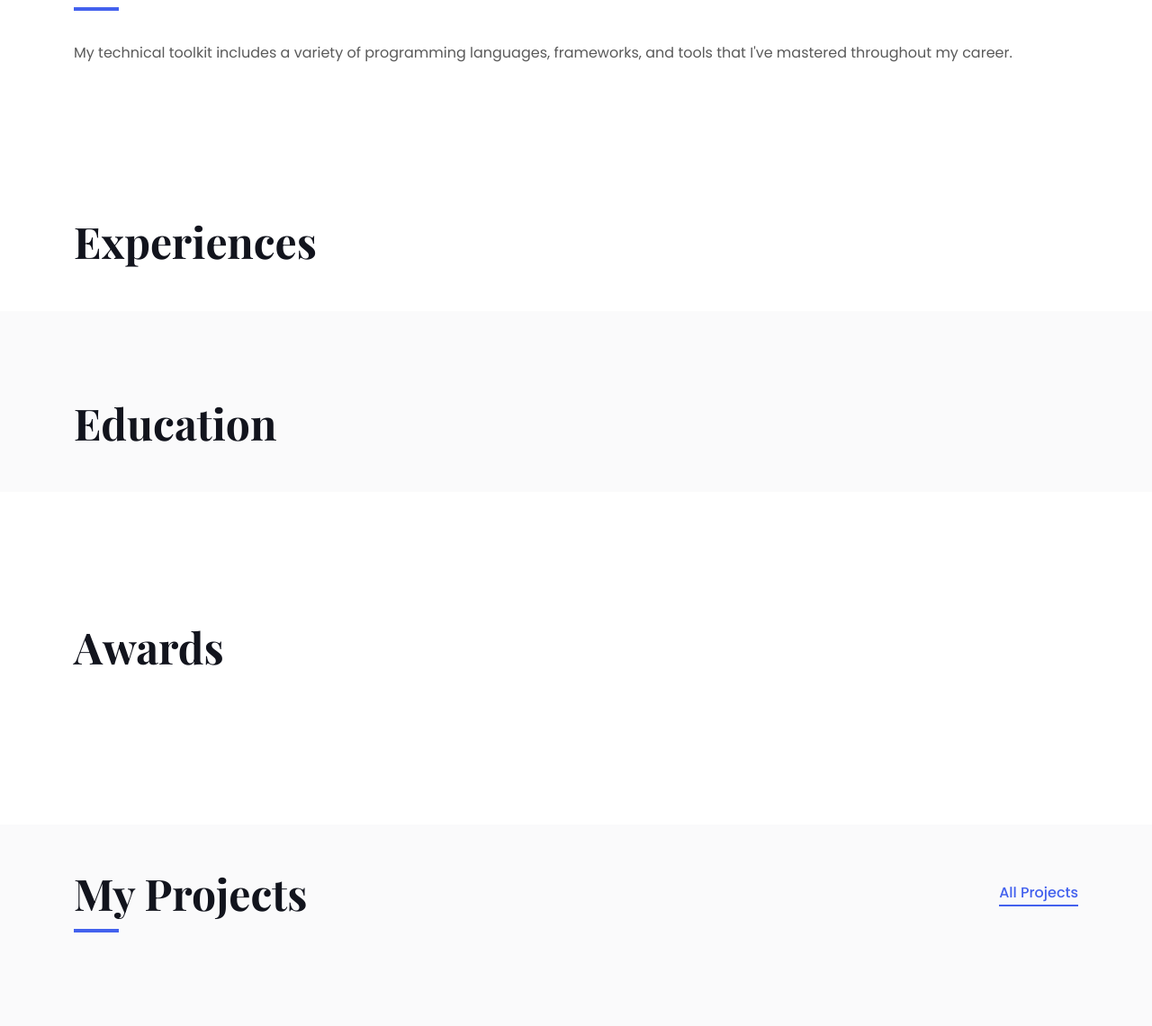
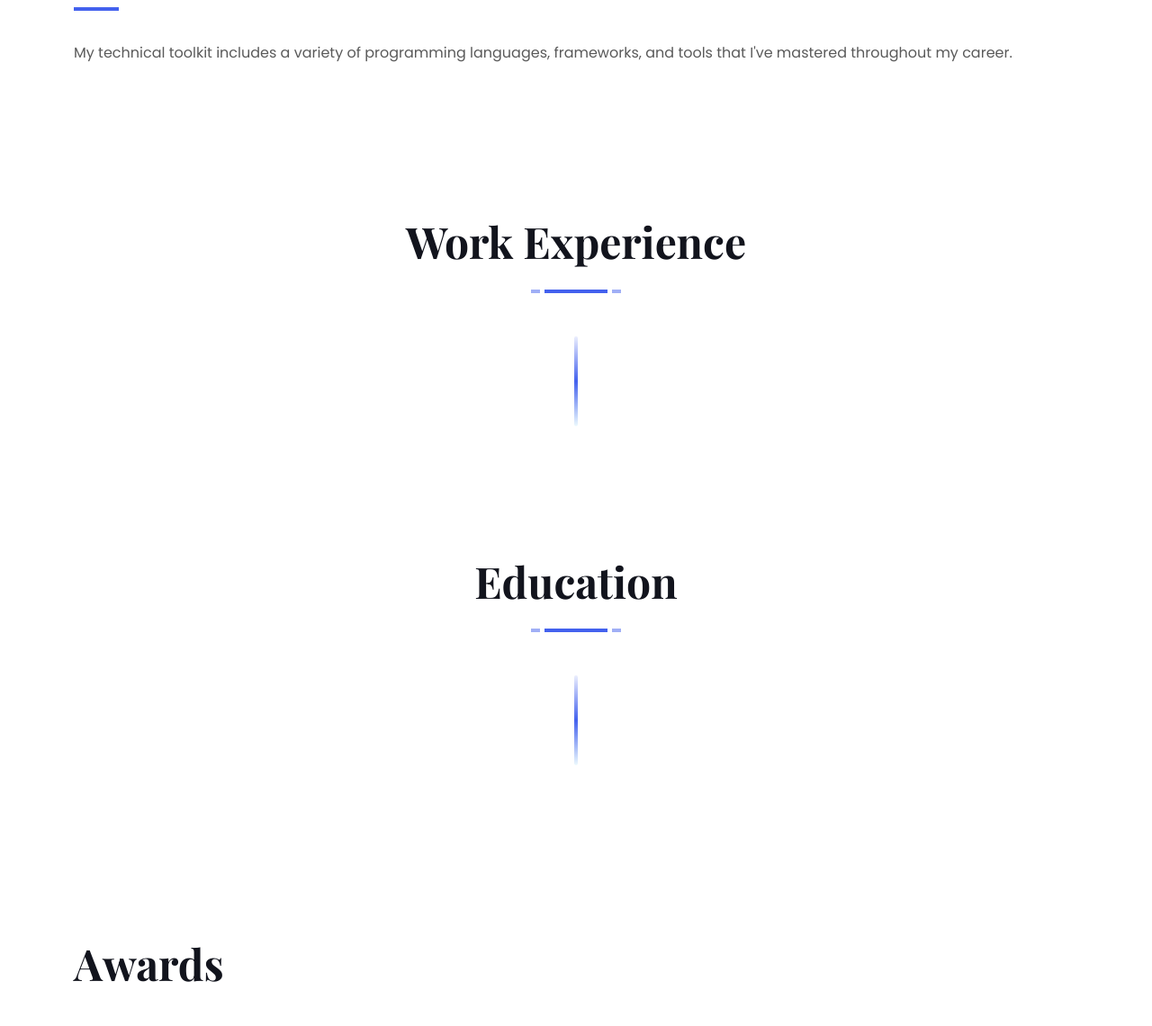
Before and after one commit to andre-fajar-n/Profile-Page, a Django app: page / in a window 1280 px wide. Shown: the part 1448-2589 px from the top of the page at 90% size. Run offline with Django 4.2, Linux system fonts and the light colour scheme; some libraries are stand-ins or nearby versions.

Commit message:
feat: redesign education and experience section

```diff
--- /dev/null
+++ b/profile_page/static/css/experience.css
@@ -0,0 +1,191 @@
+/*** Experience Timeline ***/
+.timeline-wrapper {
+    position: relative;
+    padding: 50px 0;
+}
+
+/* Timeline center line */
+.timeline-wrapper::before {
+    content: '';
+    position: absolute;
+    width: 4px;
+    background: linear-gradient(to bottom, rgba(67, 97, 238, 0.1), var(--primary), rgba(76, 201, 240, 0.1));
+    top: 0;
+    bottom: 0;
+    left: 50%;
+    margin-left: -2px;
+    border-radius: 4px;
+}
+
+/* Timeline items */
+.timeline-item {
+    position: relative;
+    margin-bottom: 50px;
+    width: 100%;
+}
+
+.timeline-item::after {
+    content: '';
+    display: table;
+    clear: both;
+}
+
+/* Left and right positioning */
+.timeline-item.left .timeline-panel {
+    float: left;
+    margin-right: 30px;
+}
+
+.timeline-item.right .timeline-panel {
+    float: right;
+    margin-left: 30px;
+}
+
+/* Timeline panels */
+.timeline-panel {
+    position: relative;
+    width: calc(50% - 40px);
+    background: #ffffff;
+    border-radius: var(--border-radius);
+    box-shadow: 0 5px 15px rgba(0,0,0,0.05);
+    transition: all 0.3s ease;
+    overflow: hidden;
+}
+
+.timeline-panel:hover {
+    transform: translateY(-5px);
+    box-shadow: 0 15px 30px rgba(67, 97, 238, 0.1);
+}
+
+/* Timeline icon */
+.timeline-icon {
+    position: absolute;
+    width: 50px;
+    height: 50px;
+    background: linear-gradient(135deg, var(--primary) 0%, var(--accent) 100%);
+    border-radius: 50%;
+    display: flex;
+    align-items: center;
+    justify-content: center;
+    color: white;
+    top: 20px;
+    z-index: 10;
+    box-shadow: 0 5px 10px rgba(67, 97, 238, 0.3);
+}
+
+.timeline-item.left .timeline-icon {
+    right: -25px;
+}
+
+.timeline-item.right .timeline-icon {
+    left: -25px;
+}
+
+/* Timeline date */
+.timeline-date {
+    background: rgba(67, 97, 238, 0.05);
+    padding: 15px 20px;
+    border-bottom: 1px solid rgba(67, 97, 238, 0.1);
+    font-weight: 500;
+    color: var(--primary);
+    display: flex;
+    flex-direction: column;
+}
+
+.timeline-date span {
+    font-size: 1rem;
+    font-weight: 600;
+}
+
+.timeline-date small {
+    font-size: 0.8rem;
+    color: var(--gray);
+    margin-top: 3px;
+}
+
+/* Timeline content */
+.timeline-body {
+    padding: 20px;
+}
+
+.timeline-title {
+    font-weight: 700;
+    margin-bottom: 5px;
+    color: var(--dark);
+}
+
+.timeline-subtitle {
+    font-weight: 500;
+    margin-bottom: 15px;
+    color: var(--gray);
+    display: flex;
+    align-items: center;
+}
+
+.company-link {
+    margin-left: 8px;
+    color: var(--primary);
+    transition: all 0.3s ease;
+}
+
+.company-link:hover {
+    color: var(--accent);
+}
+
+.timeline-text {
+    color: var(--gray);
+    line-height: 1.7;
+}
+
+.timeline-text p {
+    margin-bottom: 10px;
+}
+
+.timeline-text p:last-child {
+    margin-bottom: 0;
+}
+
+/* Responsive adjustments */
+@media (max-width: 991.98px) {
+    .timeline-wrapper::before {
+        left: 40px;
+    }
+
+    .timeline-item.left .timeline-panel,
+    .timeline-item.right .timeline-panel {
+        width: calc(100% - 90px);
+        float: right;
+        margin-left: 90px;
+        margin-right: 0;
+    }
+
+    .timeline-item.left .timeline-icon,
+    .timeline-item.right .timeline-icon {
+        left: 15px;
+    }
+}
+
+@media (max-width: 575.98px) {
+    .timeline-wrapper::before {
+        left: 20px;
+    }
+
+    .timeline-item.left .timeline-panel,
+    .timeline-item.right .timeline-panel {
+        width: calc(100% - 70px);
+        margin-left: 70px;
+    }
+
+    .timeline-item.left .timeline-icon,
+    .timeline-item.right .timeline-icon {
+        left: -5px;
+    }
+
+    .timeline-date {
+        padding: 10px 15px;
+    }
+
+    .timeline-body {
+        padding: 15px;
+    }
+}
--- a/profile_page/templates/component/education.html
+++ b/profile_page/templates/component/education.html
@@ -1,25 +1,46 @@
 <!-- Education Start -->
-<div class="container-fluid bg-light py-6 pb-5" id="education">
+<div class="container-xxl py-6 pb-5" id="education">
     <div class="container">
         <div class="row g-5">
-            <div class="col-lg-12 wow fadeInUp" data-wow-delay="0.5s">
-                <h1 class="display-5 mb-5">Education</h1>
-                <div class="tab-content">
-                    <div class="row gy-5 gx-4">
-                        {% for edu in education %}
-                            <div class="col-sm-6">
-                                <h5>{{edu.degree}}, {{edu.field_of_study}}</h5>
-                                <h6 style="display:inline" class="mb-0">{{edu.school}}</h6>
-                                {% if edu.school_site %}
-                                <a href="{{edu.school_site}}" target="_blank" class="bi-arrow-right"> School site</a>
-                                {% endif %}
-                                <p class="text-primary mb-1">{{edu.start_date|date:"F Y"}} - {{edu.end_date|date:"F Y"}}</p>
+            <div class="col-lg-12 wow fadeInUp" data-wow-delay="0.1s">
+                <div class="section-header text-center mb-5">
+                    <h1 class="display-5 fw-bold mb-4">Education</h1>
+                    <div class="divider-center"></div>
+                </div>
 
-                                <hr class="text-primary my-2">
-                                <pre>{{edu.description}}</pre>
+                <div class="timeline-wrapper">
+                    {% for edu in education %}
+                    <div class="timeline-item {% cycle 'left' 'right' %} wow {% cycle 'fadeInLeft' 'fadeInRight' %}" data-wow-delay="0.{% cycle '3' '5' %}s">
+                        <div class="timeline-panel education-panel">
+                            <div class="timeline-head">
+                                <div class="timeline-icon education-icon">
+                                    <i class="fas fa-graduation-cap"></i>
+                                </div>
+                                <div class="timeline-date">
+                                    <span>{{edu.start_date|date:"F Y"}} - {% if edu.end_date %}{{edu.end_date|date:"F Y"}}{% else %}Present{% endif %}</span>
+                                    <small>{% if edu.location %}{{edu.location}} • {% endif %}{{edu.start_date|timesince:edu.end_date|default:"Ongoing"}}</small>
+                                </div>
                             </div>
-                        {% endfor %}
+                            <div class="timeline-body">
+                                <h4 class="timeline-title">{{edu.degree}}, {{edu.field_of_study}}</h4>
+                                <h5 class="timeline-subtitle">
+                                    {% if edu.school_logo %}
+                                    <img src="{{edu.school_logo}}" alt="{{edu.school}}" class="school-logo">
+                                    {% endif %}
+                                    {{edu.school}}
+                                    {% if edu.school_site %}
+                                    <a href="{{edu.school_site}}" target="_blank" class="school-link">
+                                        <i class="bi bi-link-45deg"></i>
+                                    </a>
+                                    {% endif %}
+                                </h5>
+                                <div class="timeline-text">
+                                    {{edu.description|linebreaks}}
+                                </div>
+                            </div>
+                        </div>
                     </div>
+                    {% endfor %}
                 </div>
             </div>
         </div>
--- a/profile_page/templates/component/experience.html
+++ b/profile_page/templates/component/experience.html
@@ -2,23 +2,45 @@
 <div class="container-xxl py-6 pb-5" id="experience">
     <div class="container">
         <div class="row g-5">
-            <div class="col-lg-12 wow fadeInUp" data-wow-delay="0.5s">
-                <h1 class="display-5 mb-5">Experiences</h1>
-                <div class="tab-content">
-                    <div class="row gy-5 gx-4">
-                        {% for experience in experiences %}
-                        <div class="col-sm-6">
-                            <h5>{{experience.position|capfirst}}</h5>
-                            <h6 style="display:inline" class="mb-0">{{experience.company|capfirst}}</h6>
-                            {% if experience.company_site %}
-                            <a href="{{experience.company_site}}" target="_blank" class="bi-arrow-right"> Company site</a>
-                            {% endif %}
-                            <p class="text-primary mb-1">{{experience.start_date|date:"F Y"}} - {{experience.end_date|date:"F Y"}} ({{experience.start_date|timesince:experience.end_date}})</p>
-                            <hr class="text-primary my-2">
-                            <pre>{{experience.description}}</pre>
+            <div class="col-lg-12 wow fadeInUp" data-wow-delay="0.1s">
+                <div class="section-header text-center mb-5">
+                    <h1 class="display-5 fw-bold mb-4">Work Experience</h1>
+                    <div class="divider-center"></div>
+                </div>
+
+                <div class="timeline-wrapper">
+                    {% for experience in experiences %}
+                    <div class="timeline-item {% cycle 'left' 'right' %} wow {% cycle 'fadeInLeft' 'fadeInRight' %}" data-wow-delay="0.{% cycle '3' '5' %}s">
+                        <div class="timeline-panel">
+                            <div class="timeline-head">
+                                <div class="timeline-icon">
+                                    <i class="fas fa-briefcase"></i>
+                                </div>
+                                <div class="timeline-date">
+                                    <span>{{experience.start_date|date:"F Y"}} - {% if experience.end_date %}{{experience.end_date|date:"F Y"}}{% else %}Present{% endif %}</span>
+                                    <small>{% if experience.location %}{{experience.location}} • {% endif %}{{experience.start_date|timesince:experience.end_date|default:"Ongoing"}}</small>
+                                </div>
+                            </div>
+                            <div class="timeline-body">
+                                <h4 class="timeline-title">{{experience.position|capfirst}}</h4>
+                                <h5 class="timeline-subtitle">
+                                    {% if experience.company_logo %}
+                                    <img src="{{experience.company_logo}}" alt="{{experience.company}}" class="company-logo">
+                                    {% endif %}
+                                    {{experience.company|capfirst}}
+                                    {% if experience.company_site %}
+                                    <a href="{{experience.company_site}}" target="_blank" class="company-link">
+                                        <i class="bi bi-link-45deg"></i>
+                                    </a>
+                                    {% endif %}
+                                </h5>
+                                <div class="timeline-text">
+                                    {{experience.description|linebreaks}}
+                                </div>
+                            </div>
                         </div>
-                        {% endfor %}
                     </div>
+                    {% endfor %}
                 </div>
             </div>
         </div>
--- a/profile_page/templates/index.html
+++ b/profile_page/templates/index.html
@@ -34,6 +34,7 @@
     <link href="{% static 'css/about.css' %}" rel="stylesheet">
     <link href="{% static 'css/award.css' %}" rel="stylesheet">
     <link href="{% static 'css/copyright.css' %}" rel="stylesheet">
+    <link href="{% static 'css/experience.css' %}" rel="stylesheet">
     <link href="{% static 'css/header.css' %}" rel="stylesheet">
     <link href="{% static 'css/navbar.css' %}" rel="stylesheet">
     <link href="{% static 'css/project.css' %}" rel="stylesheet">
--- a/profile_page/views.py
+++ b/profile_page/views.py
@@ -41,24 +41,12 @@ def index(request):
     skills = models.Skill.objects.all()
     data["skills"] = skills
 
-    # get experiences data - sort by end_date (current jobs first, then by most recent)
-    experiences = models.Experience.objects.annotate(
-        is_current=Case(
-            When(end_date=None, then=Value(True)),
-            default=Value(False),
-            output_field=BooleanField()
-        )
-    ).order_by('-is_current', '-end_date', '-start_date')
+    # get experiences data - use model's ordering
+    experiences = models.Experience.objects.all()
     data["experiences"] = experiences
 
-    # get education data - sort by end_date (current education first, then by most recent)
-    education = models.Education.objects.annotate(
-        is_current=Case(
-            When(end_date=None, then=Value(True)),
-            default=Value(False),
-            output_field=BooleanField()
-        )
-    ).order_by('-is_current', '-end_date', '-start_date')
+    # get education data - use model's ordering
+    education = models.Education.objects.all()
     data["education"] = education
 
     # get award data
@@ -78,7 +66,6 @@ def index(request):
 
     # get projects with their associations
     projects = models.Project.objects.all()
-    # No need to manually set associated property as it's now a property method
     data["projects"] = projects
 
     return render(request, "index.html", data)
```
Also changed, not shown: profile_page/admin/__init__.py (+33 -6 lines), profile_page/models/core.py (+7 -7 lines), profile_page/models/mixins.py (+16 -0 lines), profile_page/static/css/education.css (added, +36 -0 lines), profile_page/migrations/0012_education_is_current_education_location_and_more.py (added).
